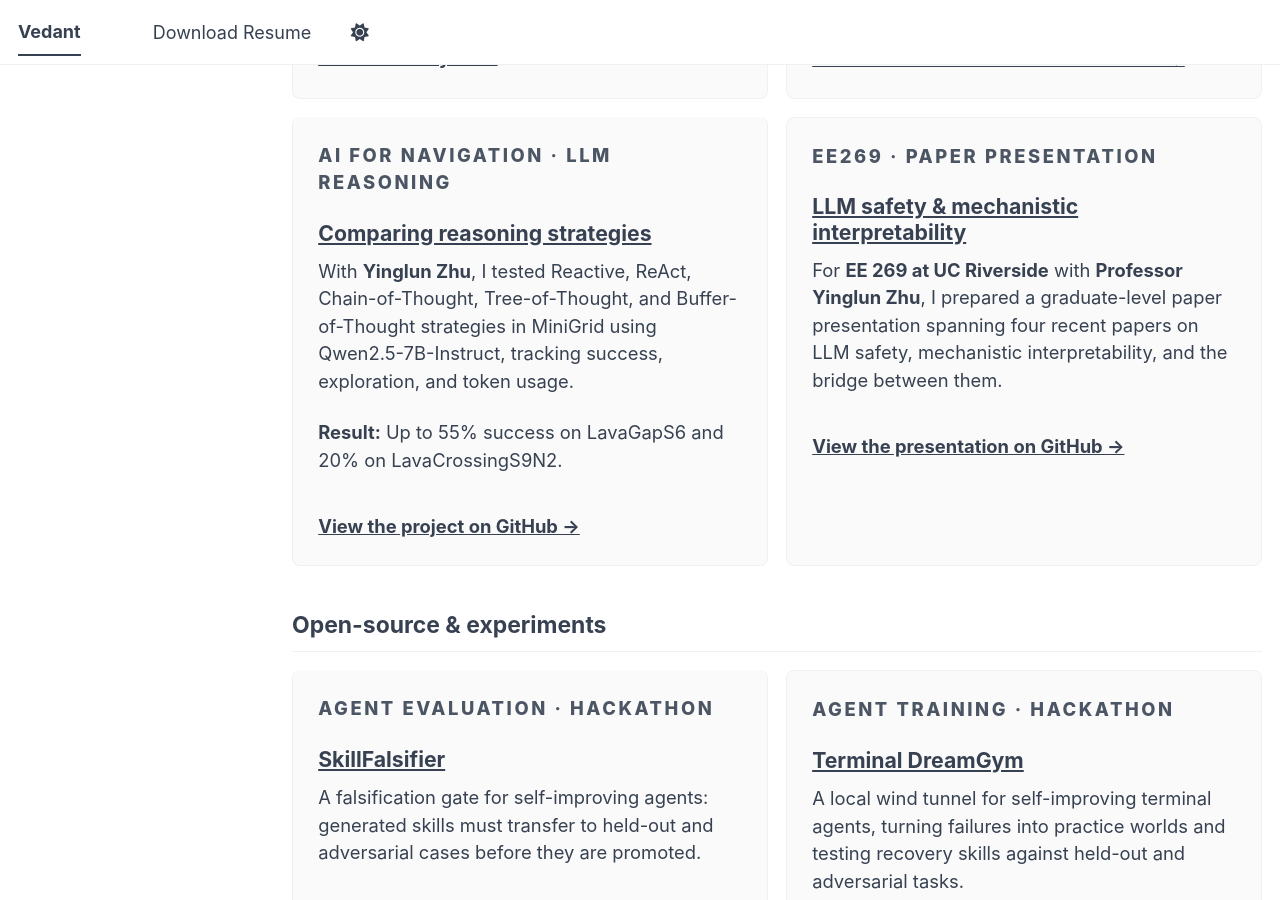
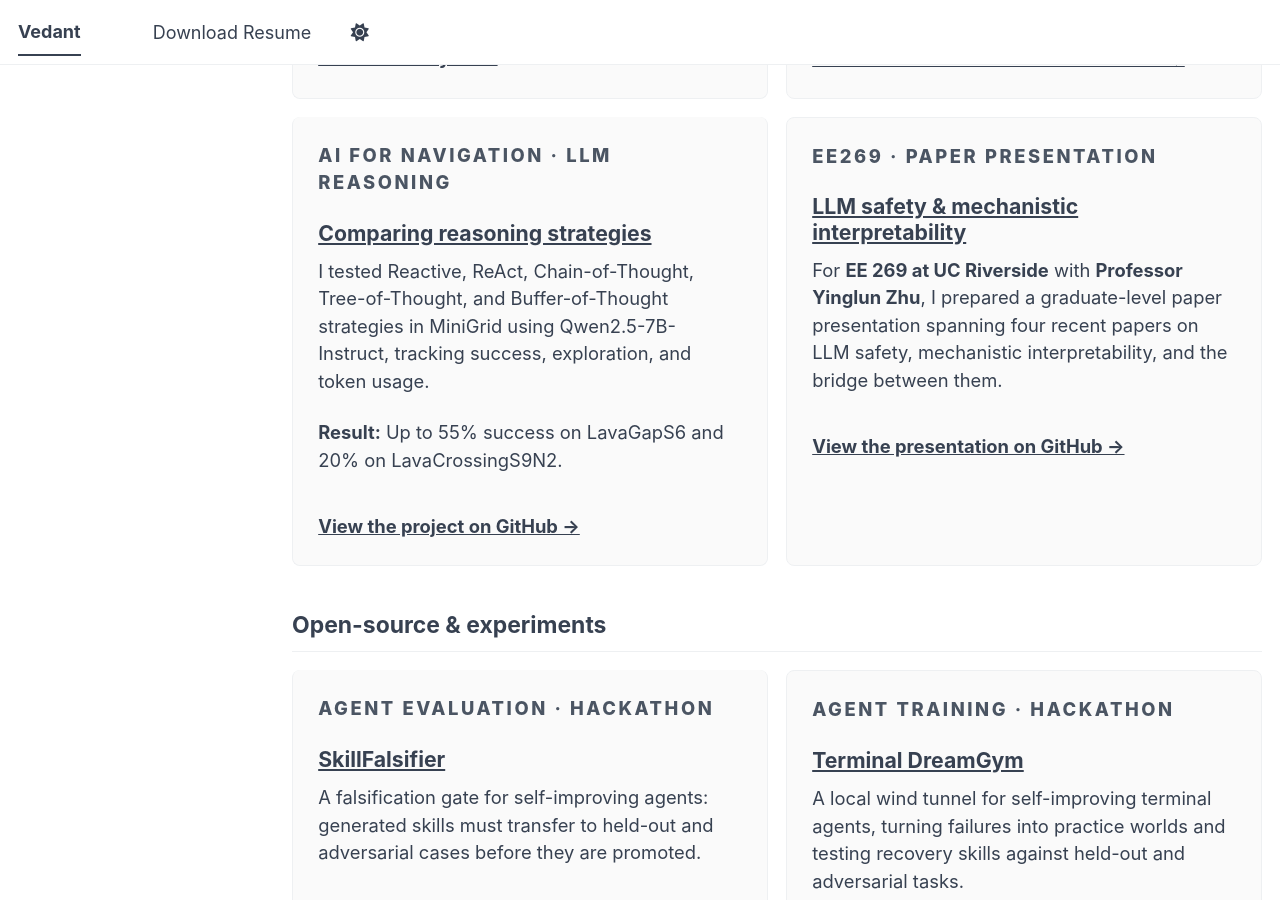
Before and after one commit to Vedant2100/vedant2100.github.io, a Jekyll site: the page built from _pages/about.md, in a window 1280 px wide and 900 px high, scrolled down 1544 px. Built offline with Jekyll 4.4.1, drawn with Linux system fonts in a browser that asks for light colours; some web fonts are replaced; a script bundle is joined from its source files by our own code; library files that are not in the unit come from our copies.

```diff
--- a/_pages/about.md
+++ b/_pages/about.md
@@ -54,7 +54,7 @@ redirect_from:
   <article class="home-card home-card--accent">
     <p class="home-card__eyebrow">AI FOR NAVIGATION · LLM REASONING</p>
     <h3><a href="https://github.com/Vedant2100/w26/tree/main/CS_228">Comparing reasoning strategies</a></h3>
-    <p>With <strong>Yinglun Zhu</strong>, I tested Reactive, ReAct, Chain-of-Thought, Tree-of-Thought, and Buffer-of-Thought strategies in MiniGrid using Qwen2.5-7B-Instruct, tracking success, exploration, and token usage.</p>
+    <p>I tested Reactive, ReAct, Chain-of-Thought, Tree-of-Thought, and Buffer-of-Thought strategies in MiniGrid using Qwen2.5-7B-Instruct, tracking success, exploration, and token usage.</p>
     <p><strong>Result:</strong> Up to 55% success on LavaGapS6 and 20% on LavaCrossingS9N2.</p>
     <a class="home-card__link" href="https://github.com/Vedant2100/w26/tree/main/CS_228">View the project on GitHub →</a>
   </article>
```
Also changed, not shown: _pages/cv.md (+1 -1 lines).
